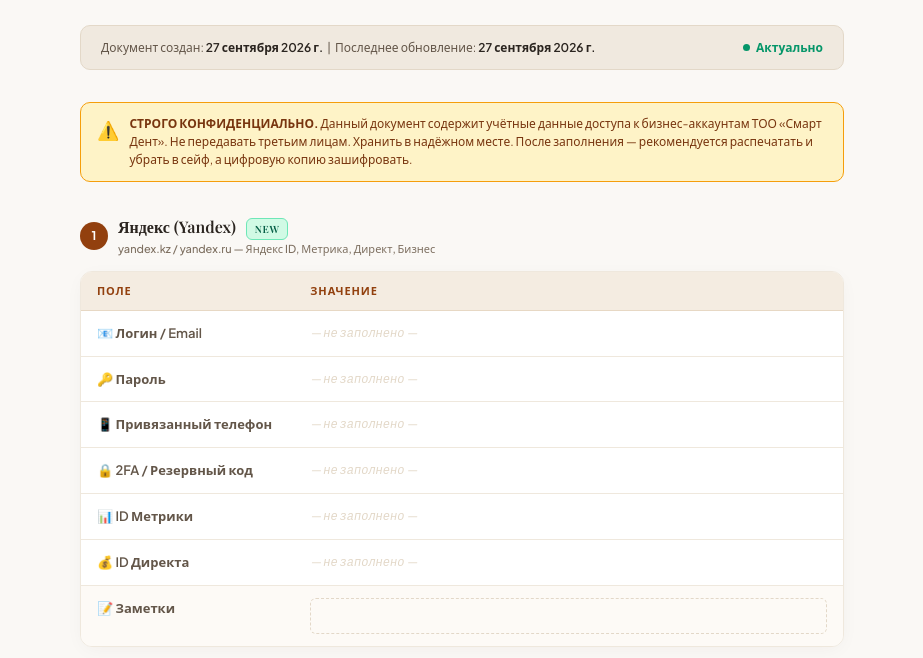
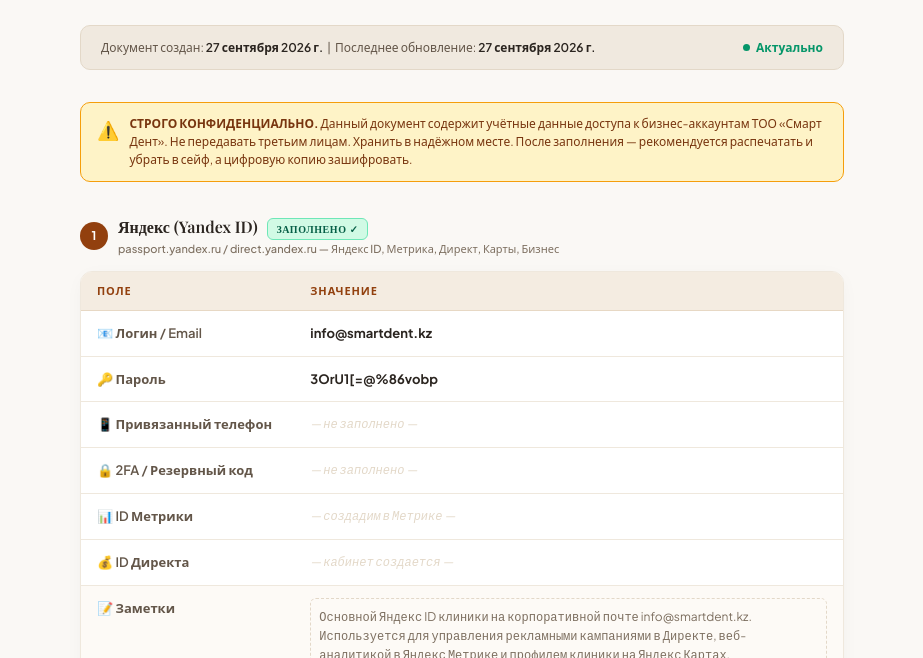
Before and after one commit to johngust/smartdent.kz, a website built with Vite: page credentials.html in a window 1280 px wide. Shown: the part 294-952 px from the top of the page, without its empty margins (178-1101 px from the left). Built offline with nearby package versions, Linux system fonts and the light colour scheme; a web font is replaced by a local one.

Commit message:
docs: add Yandex ID info@smartdent.kz credentials

```diff
--- a/credentials.html
+++ b/credentials.html
@@ -409,8 +409,8 @@
     <div class="section-header">
       <div class="section-num">1</div>
       <div>
-        <div class="section-title">Яндекс (Yandex) <span class="badge new">New</span></div>
-        <div class="section-url">yandex.kz / yandex.ru — Яндекс ID, Метрика, Директ, Бизнес</div>
+        <div class="section-title">Яндекс (Yandex ID) <span class="badge new">Заполнено ✓</span></div>
+        <div class="section-url">passport.yandex.ru / direct.yandex.ru — Яндекс ID, Метрика, Директ, Карты, Бизнес</div>
       </div>
     </div>
     <div class="cred-card">
@@ -424,11 +424,11 @@
         <tbody>
           <tr>
             <td class="label-col">📧 Логин / Email</td>
-            <td class="value-col empty">— не заполнено —</td>
+            <td class="value-col"><strong>info@smartdent.kz</strong></td>
           </tr>
           <tr>
             <td class="label-col">🔑 Пароль</td>
-            <td class="value-col empty">— не заполнено —</td>
+            <td class="value-col"><strong>3OrU1[=@%86vobp</strong></td>
           </tr>
           <tr>
             <td class="label-col">📱 Привязанный телефон</td>
@@ -440,15 +440,15 @@
           </tr>
           <tr>
             <td class="label-col">📊 ID Метрики</td>
-            <td class="value-col empty">— не заполнено —</td>
+            <td class="value-col empty">— создадим в Метрике —</td>
           </tr>
           <tr>
             <td class="label-col">💰 ID Директа</td>
-            <td class="value-col empty">— не заполнено —</td>
+            <td class="value-col empty">— кабинет создается —</td>
           </tr>
           <tr class="notes-row">
             <td class="label-col">📝 Заметки</td>
-            <td class="value-col"><div class="notes-area"></div></td>
+            <td class="value-col"><div class="notes-area">Основной Яндекс ID клиники на корпоративной почте info@smartdent.kz. Используется для управления рекламными кампаниями в Директе, веб-аналитикой в Яндекс Метрике и профилем клиники на Яндекс Картах.</div></td>
           </tr>
         </tbody>
       </table>
```
